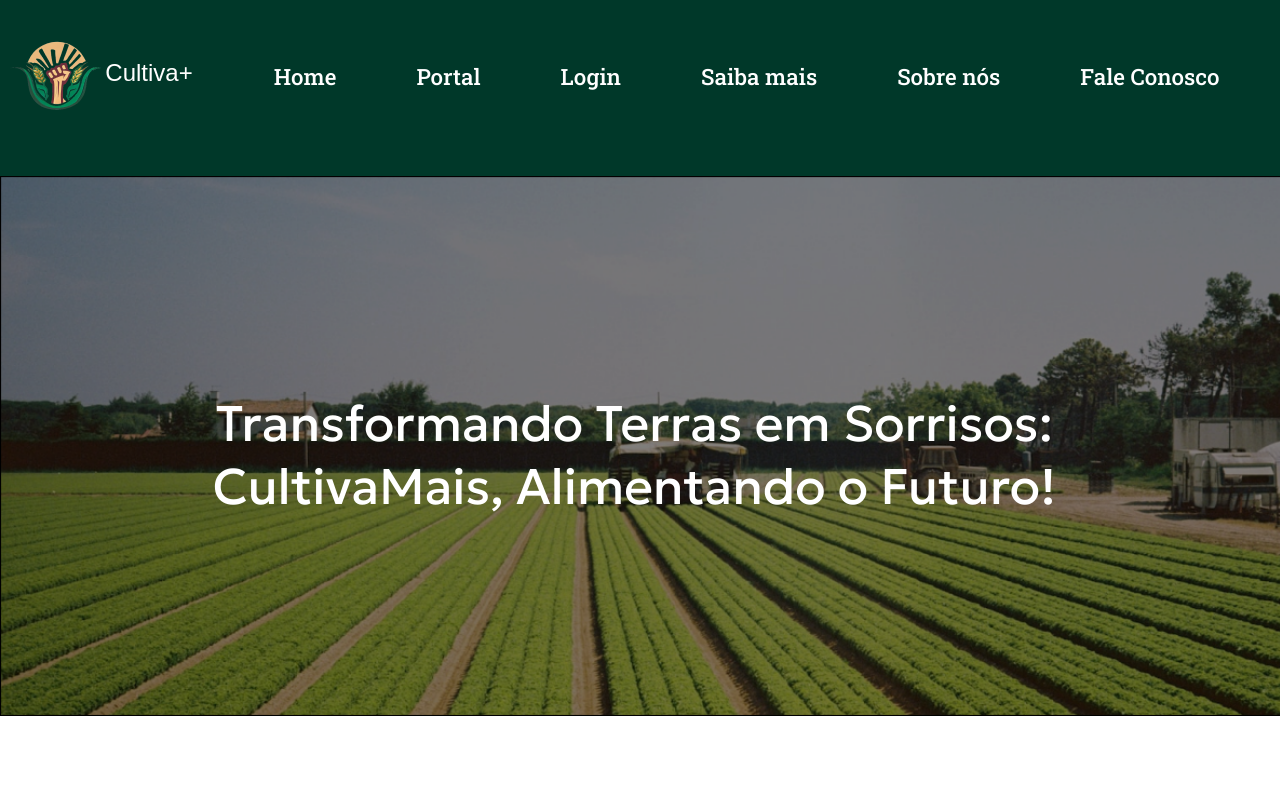
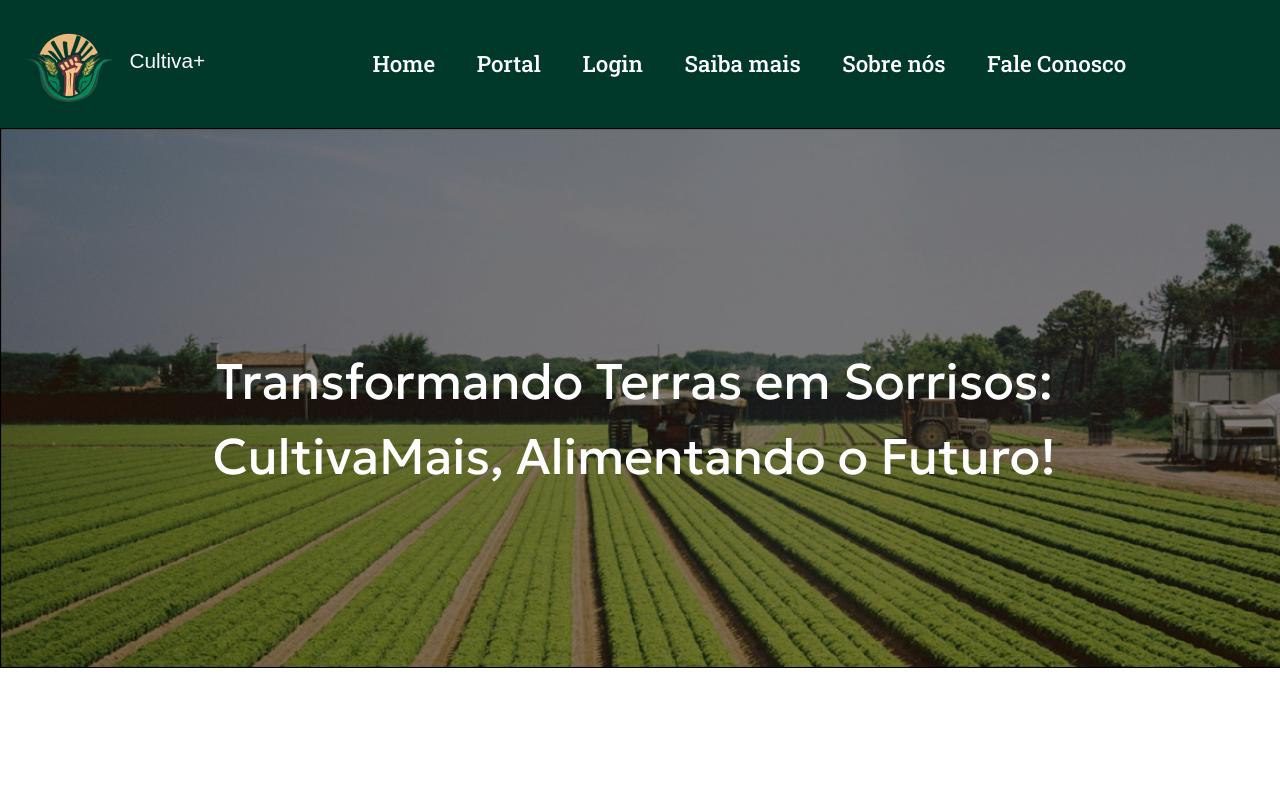
Before and after one commit to charlenefialho/CultivaMais_FrontEnd, a plain HTML site: page index.html in a window 1280 px wide. Shown: the top 785 px of the page. Drawn offline with nearby package versions, Linux system fonts and the light colour scheme; a web font is replaced by a local one.

Commit message:
header responsivo

```diff
--- a/css/header.css
+++ b/css/header.css
@@ -1,14 +1,8 @@
 @import url('https://fonts.googleapis.com/css2?family=Roboto+Slab:wght@500&display=swap');
 @import url('https://fonts.googleapis.com/css2?family=ABeeZee&display=swap');
 
-header, nav {
-    width: 100%;
-    height: 22vh;
+.navbar {
     background-color: #003829;
-
-}
-nav{
-    display: flex;
 }
 
 .logo{
@@ -23,19 +17,11 @@ nav{
 }
 
 .nome-logo{
-    position: relative;
-    top: -62px;
-    left: -108px;
     font-family: 'ABeeZee', sans-serif;
-    font-size: 1.5rem;
+    font-size: 1.3rem;
     color: white;
 }
 
-.navegacao{
-    width: 100%;
-    margin-top: 4vh;
-    margin-bottom: 2vh;
-}
 
 .links{
     list-style: none;
@@ -48,9 +34,14 @@ nav{
     margin: auto 10px;
 }
 
-a{
+#navbarNavAltMarkup{
+    justify-content: center;
+}
+
+.nav-link{
+    margin-left: 2vw;
     font-family: 'Roboto Slab', serif;
     font-size: 1.4rem;
-    color: rgb(255, 255, 255);
+    color: var(--bs-white);
     text-decoration: none;
 }
--- a/index.html
+++ b/index.html
@@ -4,6 +4,7 @@
     <meta charset="UTF-8">
     <meta http-equiv="X-UA-Compatible" content="IE=edge">
     <meta name="viewport" content="width=device-width, initial-scale=1.0">
+    <link href="https://cdn.jsdelivr.net/npm/bootstrap@5.0.2/dist/css/bootstrap.min.css" rel="stylesheet" integrity="sha384-EVSTQN3/azprG1Anm3QDgpJLIm9Nao0Yz1ztcQTwFspd3yD65VohhpuuCOmLASjC" crossorigin="anonymous">
     <link rel="stylesheet" href="css/geral.css">
     <link rel="stylesheet" href="css/home.css">
     <link rel="stylesheet" href="css/header.css">
@@ -12,24 +13,29 @@
 </head>
 <body>
     <header>
-        <nav>
-            <div class="logo">
-                <img src="image/logo-cultiva.png" alt="cultiva mais">
+        <nav class="navbar navbar-expand-lg ">
+            <div class="container-fluid">
+                    <div class="logo-nav">
+                        <img src="/../image/logo-cultiva.png" alt="logo-cultivaMais">
+                        <span class="nome-logo">Cultiva+</span>
+                    </div>
+              <button class="navbar-toggler" type="button" data-bs-toggle="collapse" data-bs-target="#navbarNavAltMarkup" aria-controls="navbarNavAltMarkup" aria-expanded="false" aria-label="Toggle navigation">
+                <span class="navbar-toggler-icon"><img width="30" height="30" src="image/nav-cardapio.png" alt="menu--v1"/>
+                </span>
+              </button>
+              <div class="collapse navbar-collapse" id="navbarNavAltMarkup">
+                <div class="navbar-nav">
+                  <a class="nav-link active" aria-current="page" href="index.html">Home</a>
+                  <a class="nav-link" href="HTML/portal.html">Portal</a>
+                  <a class="nav-link" href="HTML/login.html">Login</a>
+                  <a class="nav-link" href="HTML/saiba-mais.html">Saiba mais</a>
+                  <a class="nav-link" href="HTML/sobre-nos.html">Sobre nós</a>
+                  <a class="nav-link" href="HTML/fale-conosco.html">Fale Conosco</a>
+                </div>
+              </div>
             </div>
-            <div class="navegacao">
-                <ul class="links">
-                    <li><a href="index.html">Home</a></li>
-                    <li><a href="HTML/portal.html">Portal</a></li>
-                    <li><a href="HTML/login.html">Login</a></li>
-                    <li><a href="HTML/saiba-mais.html">Saiba mais</a></li>
-                    <li><a href="HTML/sobre-nos.html">Sobre nós</a></li>
-                    <li><a href="HTML/fale-conosco.html">Fale Conosco</a></li>
-                </ul>
-                <a class="nome-logo" href="index.html">Cultiva+</a>
-            </div>
-        </nav>
+          </nav>
     </header>
-
     <main>
         <div class="imagem-home">
             <img src="image/imagem-home.png" alt="imagem agricultura home">
@@ -58,6 +64,7 @@
                     <li class="icons-footer"><svg xmlns="http://www.w3.org/2000/svg" width="25" height="25" viewBox="0 0 24 24"><g fill="none" stroke="white" stroke-linecap="round" stroke-linejoin="round" stroke-width="2"><path d="M4 8a4 4 0 0 1 4-4h8a4 4 0 0 1 4 4v8a4 4 0 0 1-4 4H8a4 4 0 0 1-4-4z"/><path d="M9 12a3 3 0 1 0 6 0a3 3 0 1 0-6 0m7.5-4.5v.01"/></g></svg> </li>
                     <li class="icons-footer"><svg xmlns="http://www.w3.org/2000/svg" width="25" height="25" viewBox="0 0 32 32"><path fill="white" d="M11.547 25.752c9.057 0 14.01-7.503 14.01-14.01c0-.213 0-.425-.014-.636A10.017 10.017 0 0 0 28 8.556a9.827 9.827 0 0 1-2.828.776a4.942 4.942 0 0 0 2.164-2.724a9.866 9.866 0 0 1-3.126 1.195a4.929 4.929 0 0 0-8.392 4.491A13.98 13.98 0 0 1 5.67 7.15a4.928 4.928 0 0 0 1.525 6.573a4.887 4.887 0 0 1-2.235-.617v.063a4.926 4.926 0 0 0 3.95 4.827a4.917 4.917 0 0 1-2.223.084a4.93 4.93 0 0 0 4.6 3.42A9.88 9.88 0 0 1 4 23.54a13.94 13.94 0 0 0 7.547 2.209"/></svg></li>
                     <li class="icons-footer"><svg xmlns="http://www.w3.org/2000/svg" width="25" height="25" viewBox="0 0 24 24"><path fill="white" d="m10 15l5.19-3L10 9v6m11.56-7.83c.13.47.22 1.1.28 1.9c.07.8.1 1.49.1 2.09L22 12c0 2.19-.16 3.8-.44 4.83c-.25.9-.83 1.48-1.73 1.73c-.47.13-1.33.22-2.65.28c-1.3.07-2.49.1-3.59.1L12 19c-4.19 0-6.8-.16-7.83-.44c-.9-.25-1.48-.83-1.73-1.73c-.13-.47-.22-1.1-.28-1.9c-.07-.8-.1-1.49-.1-2.09L2 12c0-2.19.16-3.8.44-4.83c.25-.9.83-1.48 1.73-1.73c.47-.13 1.33-.22 2.65-.28c1.3-.07 2.49-.1 3.59-.1L12 5c4.19 0 6.8.16 7.83.44c.9.25 1.48.83 1.73 1.73Z"/></svg></li>
+                    <li><a target="_blank" href="https://icons8.com/icon/84026/card%C3%A1pio">Cardápio</a> icon by <a target="_blank" href="https://icons8.com">Icons8</a></li>
                 </ul>
             </div>
             <div class="dados-da-equipe">
@@ -77,5 +84,6 @@
                 </p>
         </section>
     </footer>
+    <script src="https://cdn.jsdelivr.net/npm/bootstrap@5.0.2/dist/js/bootstrap.bundle.min.js" integrity="sha384-MrcW6ZMFYlzcLA8Nl+NtUVF0sA7MsXsP1UyJoMp4YLEuNSfAP+JcXn/tWtIaxVXM" crossorigin="anonymous"></script>
 </body>
 </html>
```
Also changed, not shown: image/nav-cardapio.png (added).
